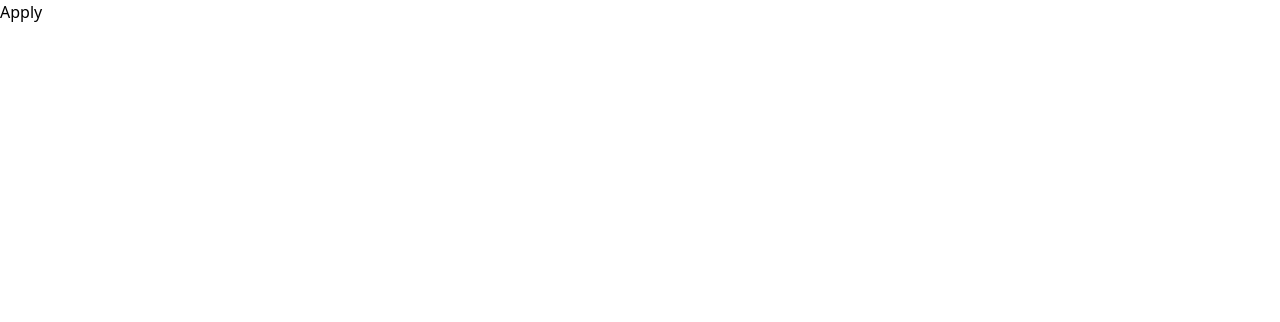
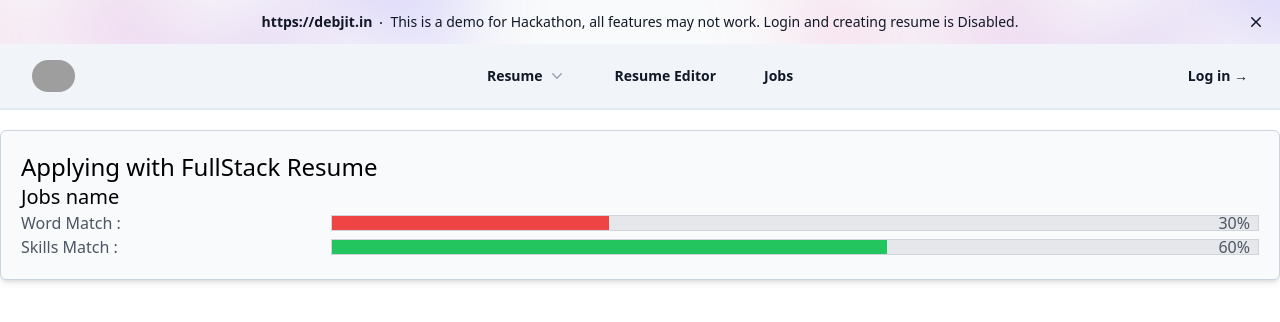
Before and after one commit to debjit/opensource-resume-builder-job-tracking, a Next.js app: page /jobs/apply in a window 1280 px wide. Shown: the top 322 px of the page. Built offline with nearby package versions, Linux system fonts and the light colour scheme; grey boxes are pictures that could not be loaded.

Commit message:
Updated jobs apply page

```diff
--- /dev/null
+++ b/pages/components/Common/Progress.js
@@ -0,0 +1,31 @@
+import React from 'react';
+
+const Progress = ({ label, percentage }) => {
+  let barColor = 'bg-red-500';
+  if (percentage > 50) {
+    barColor = 'bg-green-500';
+  }
+
+  return (
+    <div className="w-full">
+      <div className="flex items-center">
+        <div className="w-1/4">
+          <span className="text-gray-600">{label} :</span>
+        </div>
+        <div className="w-3/4">
+          <div className="relative h-4 bg-gray-200 border border-gray-300">
+            <div
+              className={`absolute top-0 left-0 h-full ${barColor}`}
+              style={{ width: `${percentage}%` }}
+            />
+            <div className="absolute top-0 right-0 h-full flex items-center pr-2">
+              <span className="text-gray-600">{percentage}%</span>
+            </div>
+          </div>
+        </div>
+      </div>
+    </div>
+  );
+};
+
+export default Progress;
--- a/pages/jobs/[type].js
+++ /dev/null
@@ -1,52 +0,0 @@
-import React, { useEffect, useState } from "react";
-import { useRouter } from "next/router";
-
-function Page() {
-  const [allJobs, setAllJobs] = useState([]);
-  const [jobs, setJobs] = useState([])
-
-    useEffect(() => {
-      const fetchJobs = async () => {
-        try {
-          const options = {
-            method: 'GET',
-            headers: {
-              'Content-Type': 'application/json',
-              'X-API-KEY': '8dd1f147ebfc002cd10e2b57392e4176f1298e36d54696446f'
-            },
-          };
-
-          const response = await fetch(`https://cache.showwcase.com/jobs/visited`, options);
-          const data = await response.json();
-          setAllJobs(data);
-        } catch (error) {
-          console.error(error);
-        }
-      };
-
-      fetchJobs();
-    }, []);
-  const router = useRouter();
-  const { type } = router.query;
-  return (
-    <div className="p-8">
-      {allJobs.map((job) => {
-        return (
-          <div className="py-2" key={job.id}>
-          <div>
-          {job.company.name} ( Score: {job.score}) (Total applied : {job.totalApplicants})
-          </div>
-            {job.title}/{job.experience ? job.experience : "No Experience provided"}/
-            <p>{job.salary.range ? job.salary.range : "No salary provided"}</p>
-            <p>
-              <a href={job.applyUrl}>Link</a>
-            </p>
-            <p>{job.hasApplied ?  "Applied" : "Not applied"}</p>
-          </div>
-        );
-      })}
-    </div>
-  );
-}
-
-export default Page;
--- a/pages/jobs/apply.js
+++ b/pages/jobs/apply.js
@@ -1,8 +1,28 @@
 import React from 'react'
+import Nav from '../components/Layout/Nav'
+import Progress from '../components/Common/Progress'
 
 function Apply() {
+  // Todo
+  // Check word Matching
+  // Check for skills Matching.
+  // Check For % of
+  //
   return (
-    <div>Apply</div>
+    <>
+      <Nav></Nav>
+      <div className='mx-auto max-w-7xl'>
+      {/* Left side for Jobs */}
+        <div className='bg-slate-50 rounded-md shadow-md border border-slate-300 p-5 mt-5'>
+        <h1 className='text-2xl '>Applying with FullStack Resume</h1>
+        <h2 className='text-xl'>Jobs name</h2>
+        <Progress label="Word Match" percentage={30} />
+        <Progress label="Skills Match" percentage={60} />
+
+
+        </div>
+      </div>
+    </>
   )
 }
 
```
